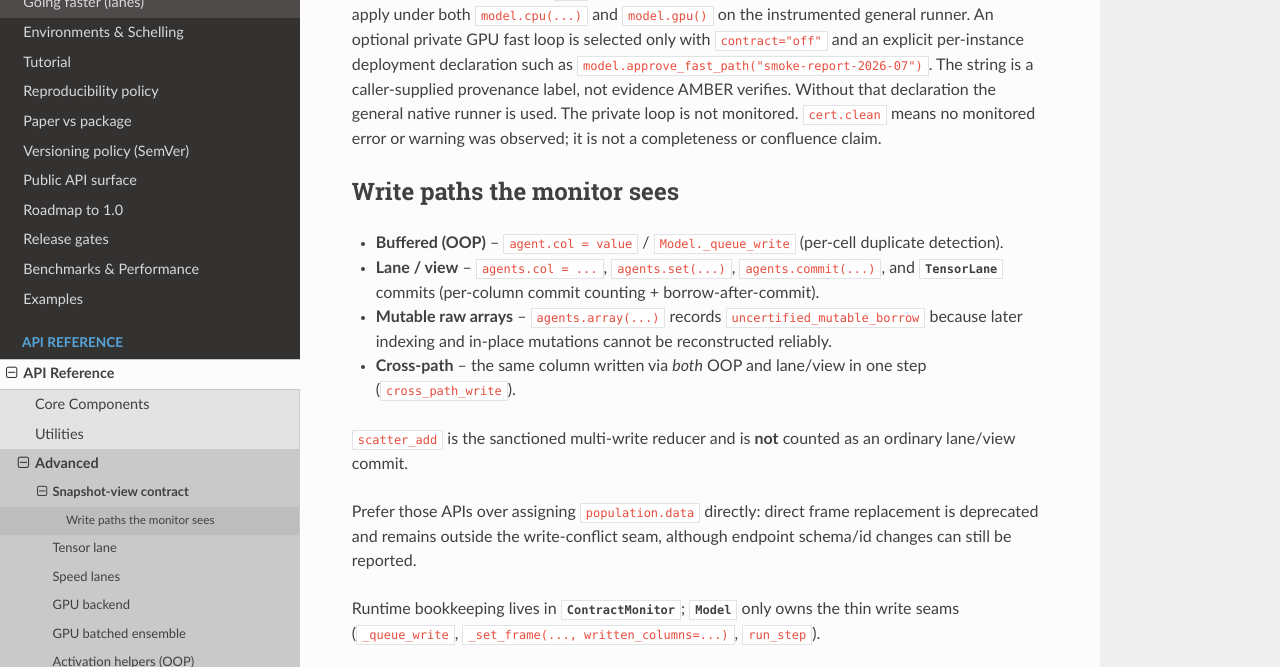
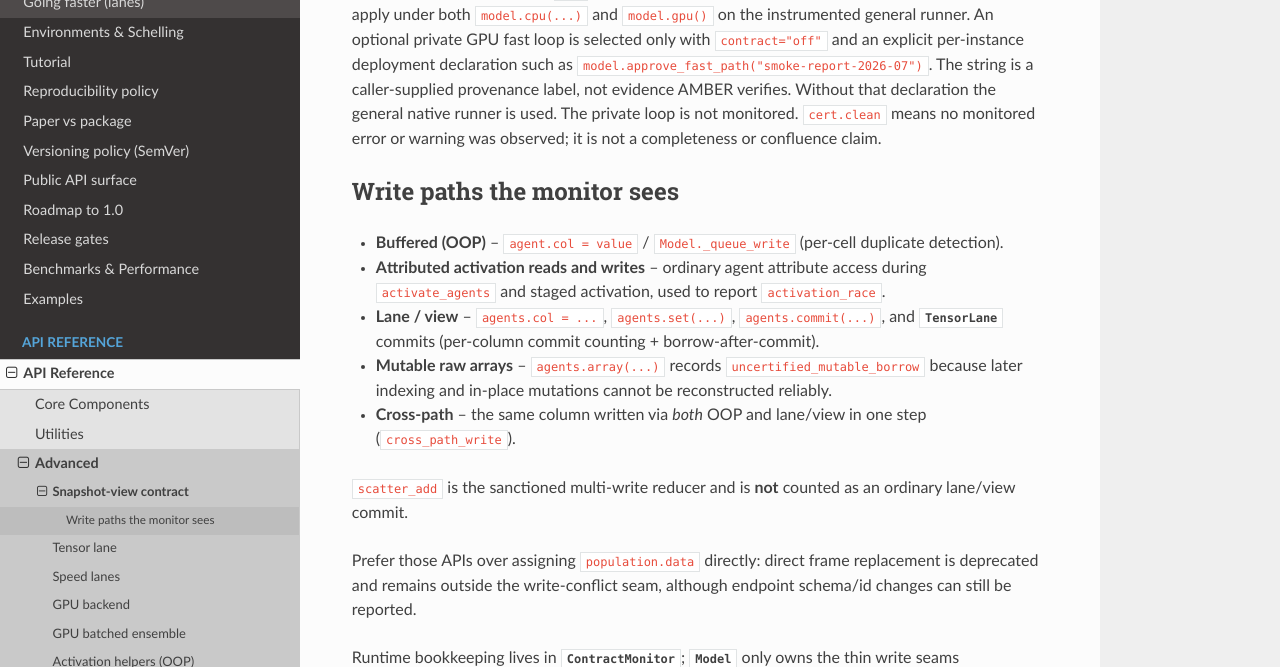
Before and after one commit to a11to1n3/AMBER, a Sphinx documentation site: the page built from docs/api/contract.rst, in a window 1280 px wide and 900 px high, scrolled down 712 px, cut to the strip 0-667 px from the top of the window. Built offline with Sphinx 7.4.7 and the Read the Docs theme 3.1.0, drawn with Linux system fonts in a browser that asks for light colours.

Commit message:
fix: name attributed activation reads and writes in the observed scope
The activation trace and the scope certificate are on the same branch, so
the certificate lists that seam.

```diff
--- a/docs/api/contract.rst
+++ b/docs/api/contract.rst
@@ -46,6 +46,9 @@ Write paths the monitor sees
 
 * **Buffered (OOP)** -- ``agent.col = value`` / ``Model._queue_write`` (per-cell
   duplicate detection).
+* **Attributed activation reads and writes** -- ordinary agent attribute
+  access during ``activate_agents`` and staged activation, used to report
+  ``activation_race``.
 * **Lane / view** -- ``agents.col = ...``, ``agents.set(...)``,
   ``agents.commit(...)``, and :class:`~ambr.tensor_lane.TensorLane` commits
   (per-column commit counting + borrow-after-commit).
```
Also changed, not shown: CHANGELOG.md (+4 -3 lines), 2 other files.
